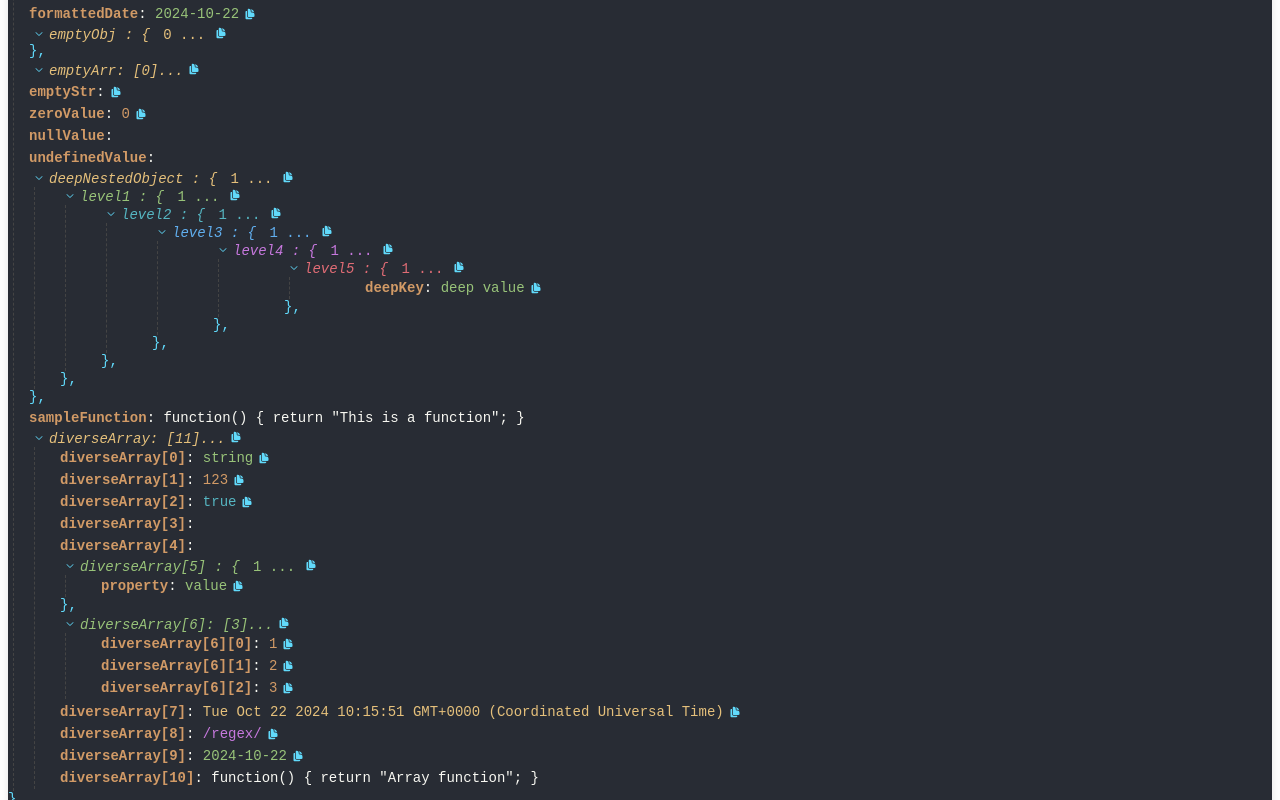
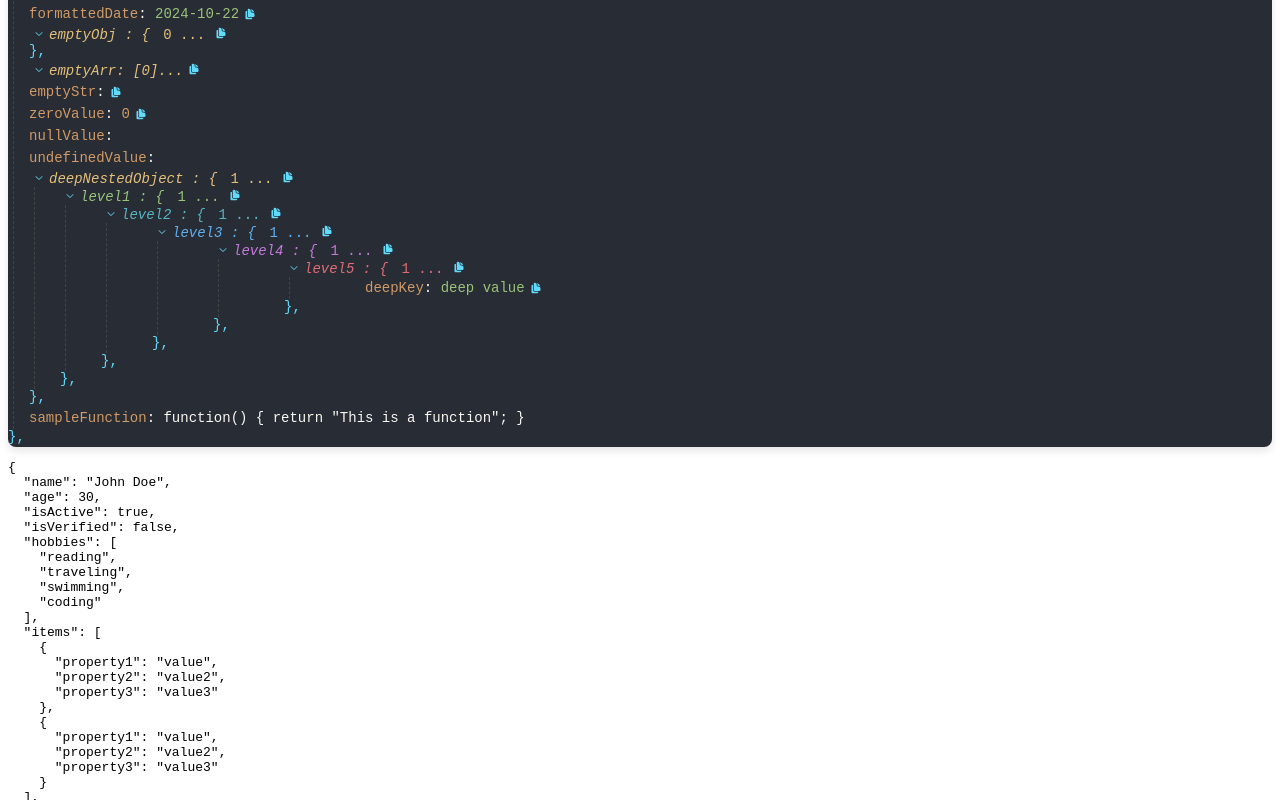
Before and after one commit to anilkumarthakur60/vue3-json-viewer, a Vue app: page / in a window 1280 px wide. Shown: the part 900-1700 px from the top of the page. Built offline with nearby package versions, Linux system fonts and the light colour scheme.

Commit message:
fix: minor changes

```diff
--- a/src/App.vue
+++ b/src/App.vue
@@ -59,21 +59,6 @@
     sampleFunction: function () {
       return 'This is a function';
     },
-    diverseArray: [
-      'string',
-      123,
-      true,
-      null,
-      undefined,
-      { property: 'value' },
-      [1, 2, 3],
-      new Date(),
-      /regex/,
-      Moment().format('YYYY-MM-DD'),
-      function () {
-        return 'Array function';
-      },
-    ],
   };
 
   const isDarkMode = ref(true);
--- a/src/package/style/global.scss
+++ b/src/package/style/global.scss
@@ -47,9 +47,7 @@ $border-light-mode-color: #bdbdbd;
 .cursor-pointer {
   cursor: pointer;
 }
-.key {
-  font-weight: bold;
-}
+
 
 .key-dark {
   color: $key-dark-mode-color;
```
